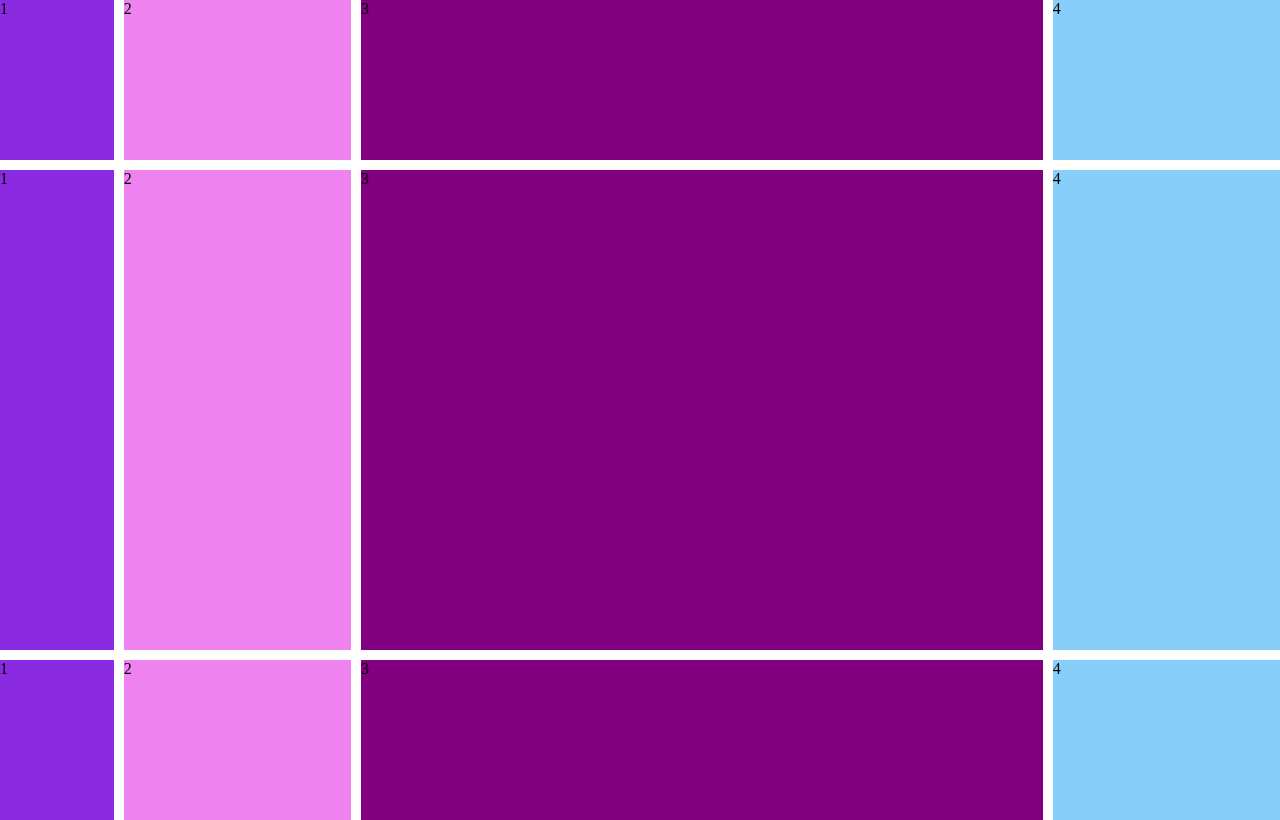
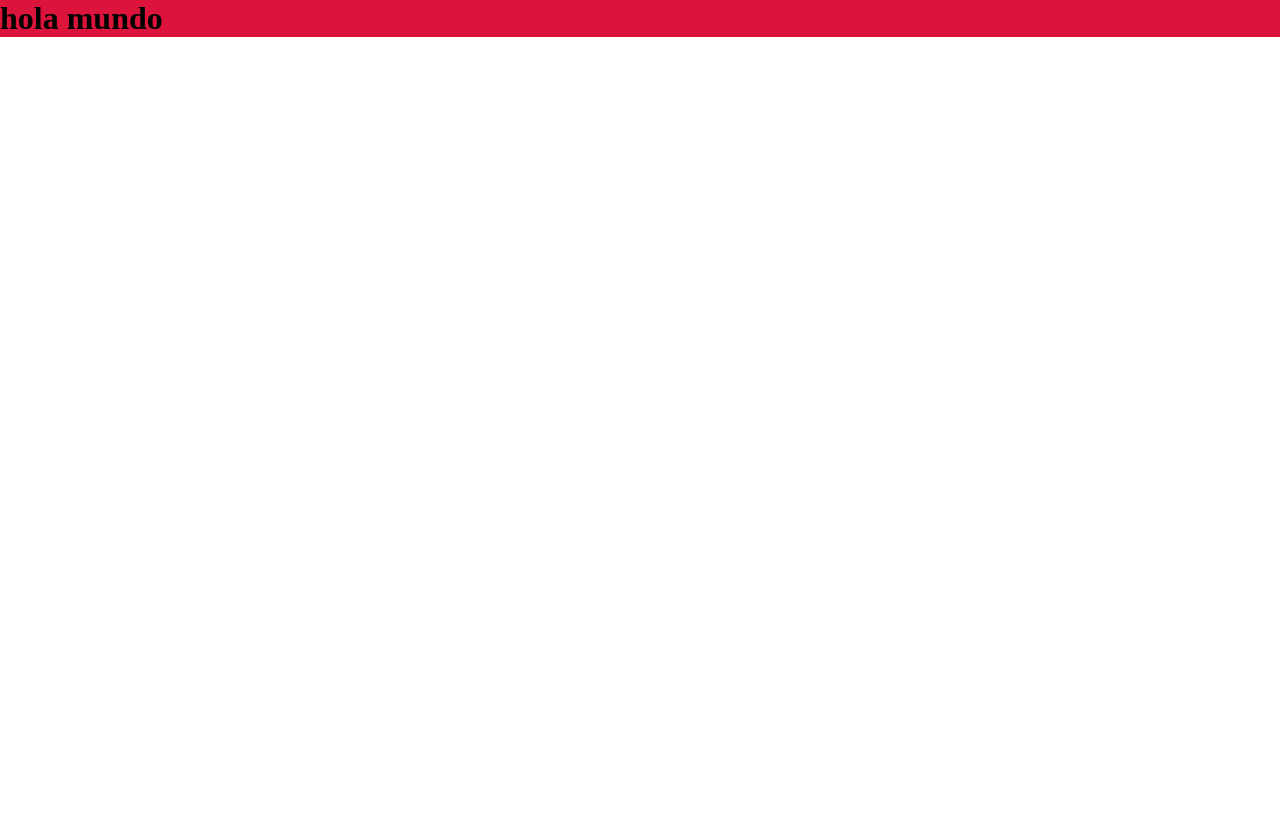
Before and after one commit to Davidlicea/clase-github, a plain HTML site: page index.html in a window 1280 px wide. Drawn offline with Linux system fonts and the light colour scheme.

Commit message:
cambios en el index

```diff
--- a/index.html
+++ b/index.html
@@ -10,22 +10,8 @@
     <title> Clase - 06 </title>
 </head>
 <body>
-    <!-- ejemplo de grid -->
-    <div class="padre">
-        <div class="hijoUno"> 1 </div>
-        <div class="hijoDos"> 2 </div>
-        <div class="hijoTres"> 3 </div>
-        <div class="hijoCuatro"> 4 </div>
-        <div class="hijoUno"> 1 </div>
-        <div class="hijoDos"> 2 </div>
-        <div class="hijoTres"> 3 </div>
-        <div class="hijoCuatro"> 4 </div>
-        <div class="hijoUno"> 1 </div>
-        <div class="hijoDos"> 2 </div>
-        <div class="hijoTres"> 3 </div>
-        <div class="hijoCuatro"> 4 </div>
-
-    </div>
-
+    <header>
+        <h1> hola mundo </h1>
+    </header>
 </body>
 </html>
```
